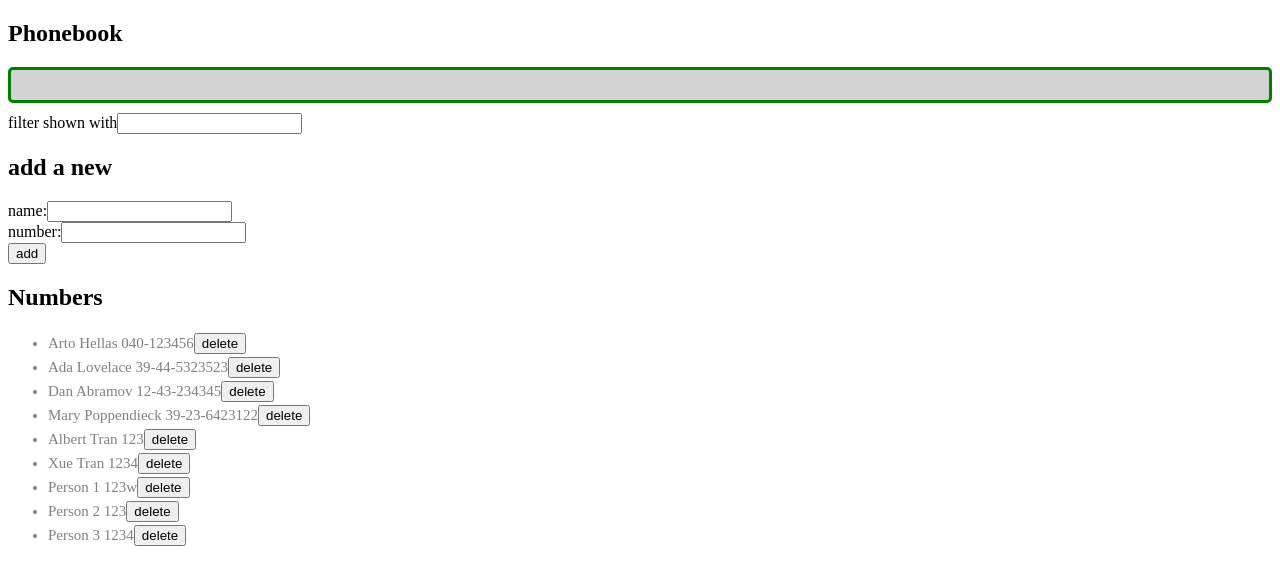
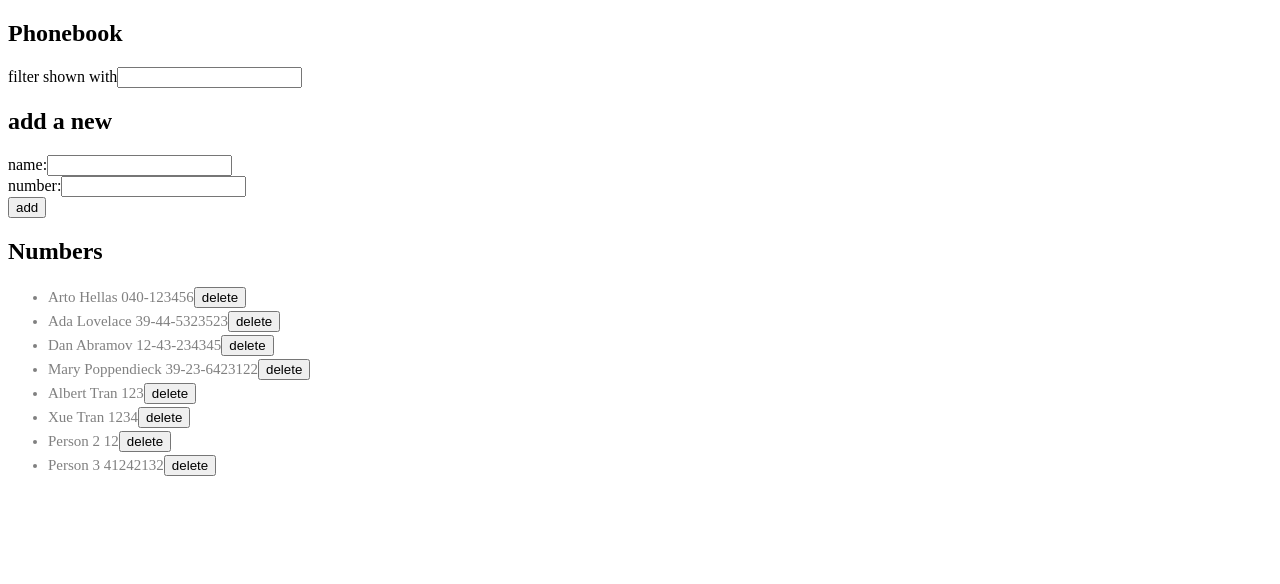
Before and after one commit to albertxtran/part2, a React (Create React App) app in the folder phonebook/: page / in a window 1280 px wide. Shown: the top 584 px of the page. Built offline with nearby package versions, Linux system fonts and the light colour scheme; data requests are answered from the project's data file.

Commit message:
delete person update

```diff
--- a/phonebook/db.json
+++ b/phonebook/db.json
@@ -31,19 +31,14 @@
       "id": 7
     },
     {
-      "name": "Person 1",
-      "number": "123w",
+      "name": "Person 2",
+      "number": "12",
       "id": 8
     },
     {
-      "name": "Person 2",
-      "number": "123",
+      "name": "Person 3",
+      "number": "41242132",
       "id": 9
-    },
-    {
-      "name": "Person 3",
-      "number": "1234",
-      "id": 10
     }
   ]
 }
--- a/phonebook/src/App.js
+++ b/phonebook/src/App.js
@@ -21,6 +21,22 @@ const App = () => {
     setFilter(value);
   };
 
+  const handlePersonsChange = (value, id = null) => {
+    console.log("handle persons value: ", value);
+    if (id) {
+      console.log("id found");
+      const newPersons = persons.filter((person) => person.name !== value.name);
+      return setPersons(newPersons);
+    }
+    setPersons((prevState) => {
+      return value;
+    });
+  };
+
+  const handleNotificationChange = (value) => {
+    setNotification(value);
+  };
+
   const addPerson = (value) => {
     let dupPerson = persons.find((person) => person.name === value.name);
     if (dupPerson) {
@@ -40,14 +56,17 @@ const App = () => {
               (person) => person.name === response.name
             );
             updatePersons[idx] = response;
-            setPersons(updatePersons);
+            handlePersonsChange(updatePersons);
           });
         return;
       }
     }
     personServices.create(value).then((response) => {
-      setPersons(persons.concat(response));
-      setNotification({ message: `Added ${value.name}`, error: false });
+      handlePersonsChange(persons.concat(response));
+      handleNotificationChange({
+        message: `Added ${value.name}`,
+        error: false,
+      });
     });
   };
 
@@ -71,6 +90,7 @@ const App = () => {
                 name={filteredNames.name}
                 number={filteredNames.number}
                 personId={filteredNames.id}
+                updatePersons={handlePersonsChange}
               />
             ))}
         </ul>
--- a/phonebook/src/components/Notification.js
+++ b/phonebook/src/components/Notification.js
@@ -5,7 +5,13 @@ const Notification = ({ message, error }) => {
     return null;
   }
 
-  return <div className={error ? "error" : "success"}>{message}</div>;
+  return (
+    <div>
+      {message !== undefined && (
+        <div className={error ? "error" : "success"}>{message}</div>
+      )}
+    </div>
+  );
 };
 
 export default Notification;
--- a/phonebook/src/components/PersonForm.js
+++ b/phonebook/src/components/PersonForm.js
@@ -5,7 +5,6 @@ const PersonForm = (props) => {
   const [newNumber, setNewNumber] = useState("");
 
   const handleNameChange = (event) => {
-    console.log("name event: ", event);
     setNewName(event.target.value);
   };
 
--- a/phonebook/src/components/Persons.js
+++ b/phonebook/src/components/Persons.js
@@ -1,13 +1,14 @@
 import personServices from "../services/persons";
 
+const Persons = (props) => {
   const deletePerson = (person) => {
     console.log("person: ", person);
     if (window.confirm(`Delete ${person.name}?`)) {
       personServices.deletePerson(person.personId);
+      props.updatePersons(person, person.personId);
     }
   };
 
-const Persons = (props) => {
   return (
     <div>
       <li>
```
Lines whose indentation alone changed are shown as unchanged.
